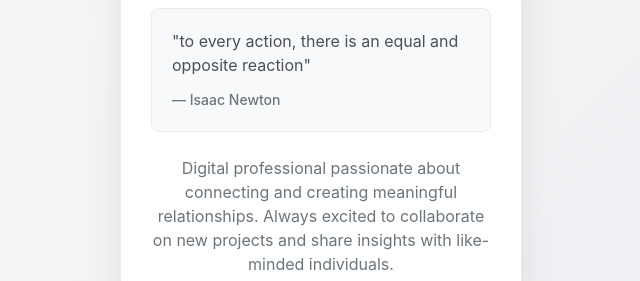
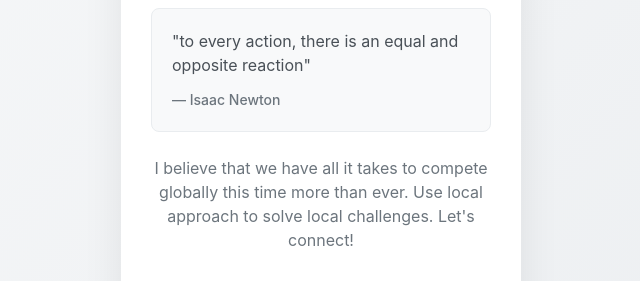
Before and after one commit to odark007/saharansub, a plain HTML site: page business-card/index.html in a window 1280 px wide. Shown: the part 265-546 px from the top of the page, without its empty margins (319-959 px from the left). Drawn offline with Linux system fonts and the light colour scheme.

Commit message:
worked on paragraph

```diff
--- a/business-card/index.html
+++ b/business-card/index.html
@@ -35,7 +35,7 @@
         </div>
 
         <div class="bio">
-            Digital professional passionate about connecting and creating meaningful relationships. Always excited to collaborate on new projects and share insights with like-minded individuals.
+            I believe that we have all it takes to compete globally this time more than ever. Use local approach to solve local challenges. Let's connect!
         </div>
 
         <div class="social-links">
```
